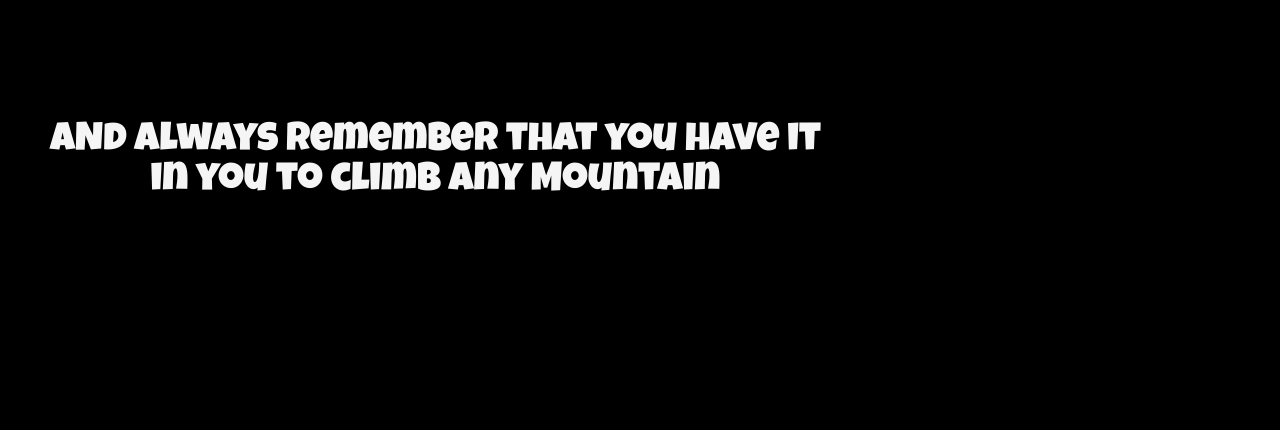
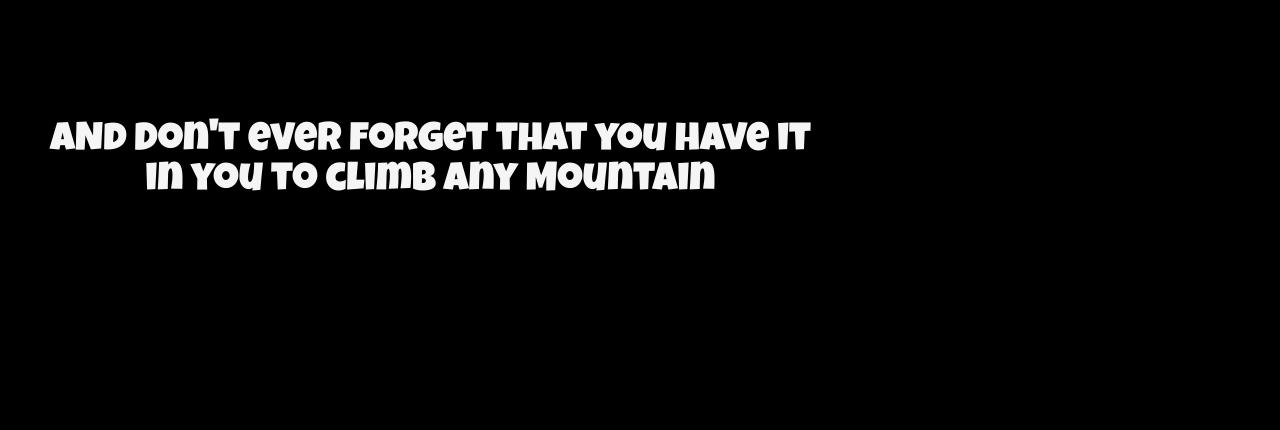
Before and after one commit to vidhimirani/HappyBirthday, a plain HTML site: page index.html in a window 1280 px wide. Shown: the part 4440-4870 px from the top of the page. Drawn offline with Linux system fonts and the light colour scheme; a web font is replaced by a local one.

Commit message:
Update index.html

```diff
--- a/index.html
+++ b/index.html
@@ -69,7 +69,7 @@
 </div>
 
 <div class="blockfive" data-aos="fade-up-right" data-aos-offset="350" data-aos-easing="ease" data-aos-duration="1000">
-<p class="storyfour">ANd Always remember that you have it<br> in you to climb any Mountain</p>
+<p class="storyfour">ANd Don't ever forget that you have it<br> in you to climb any Mountain</p>
     <img src="Photos/IMG_3076.jpg" class="imgright two">
 </div>
 
```
